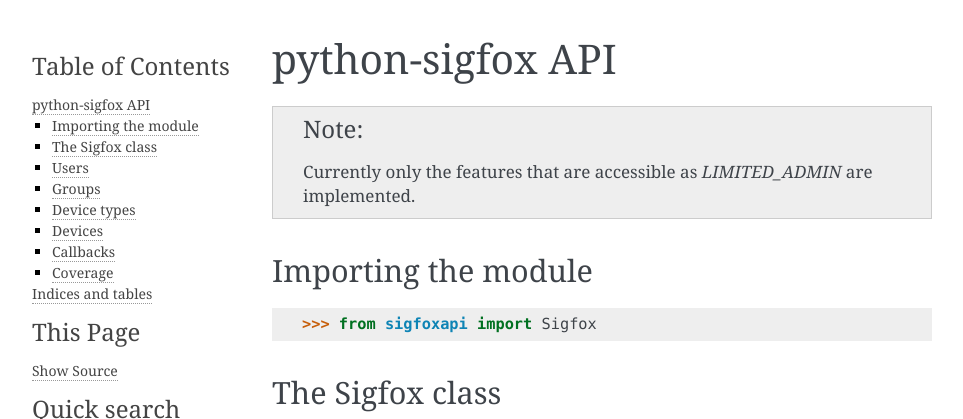
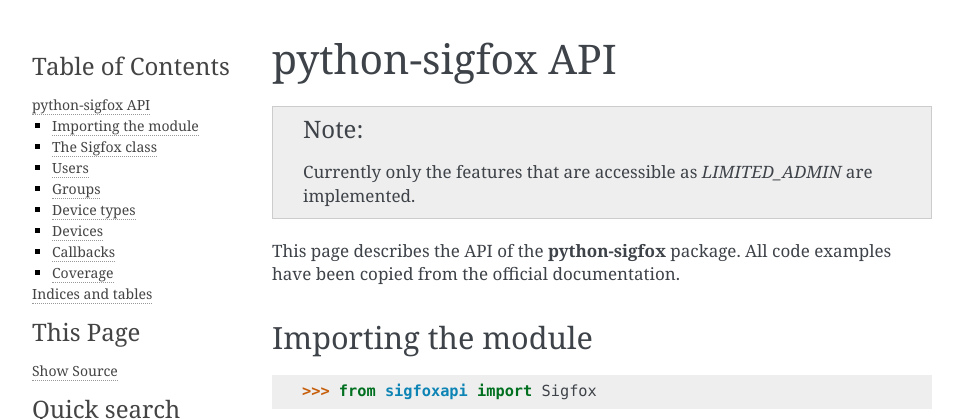
Before and after one commit to mjuenema/python-sigfox-backend-api, a Sphinx documentation site: the page built from docs/source/api.rst, in a window 1280 px wide and 900 px high, cut to the strip 0-419 px from the top of the window. Shown: the whole strip, without its empty margins (148-1111 px from the left). Built offline with Sphinx 7.4.7, drawn with Linux system fonts in a browser that asks for light colours.

Commit message:
Working on docstrings

```diff
--- a/docs/source/api.rst
+++ b/docs/source/api.rst
@@ -3,6 +3,9 @@
 
 .. note:: Currently only the features that are accessible as *LIMITED_ADMIN* are
           implemented.
+
+This page describes the API of the **python-sigfox** package. All code
+examples have been copied from the official documentation.
 
 Importing the module
 --------------------
@@ -15,7 +18,6 @@
 ----------------
 
 .. autoclass:: sigfoxapi.Sigfox
-
 .. code-block:: python
 
    >>> s = Sigfox('1234567890abcdef', 'fedcba09876543221')
```
